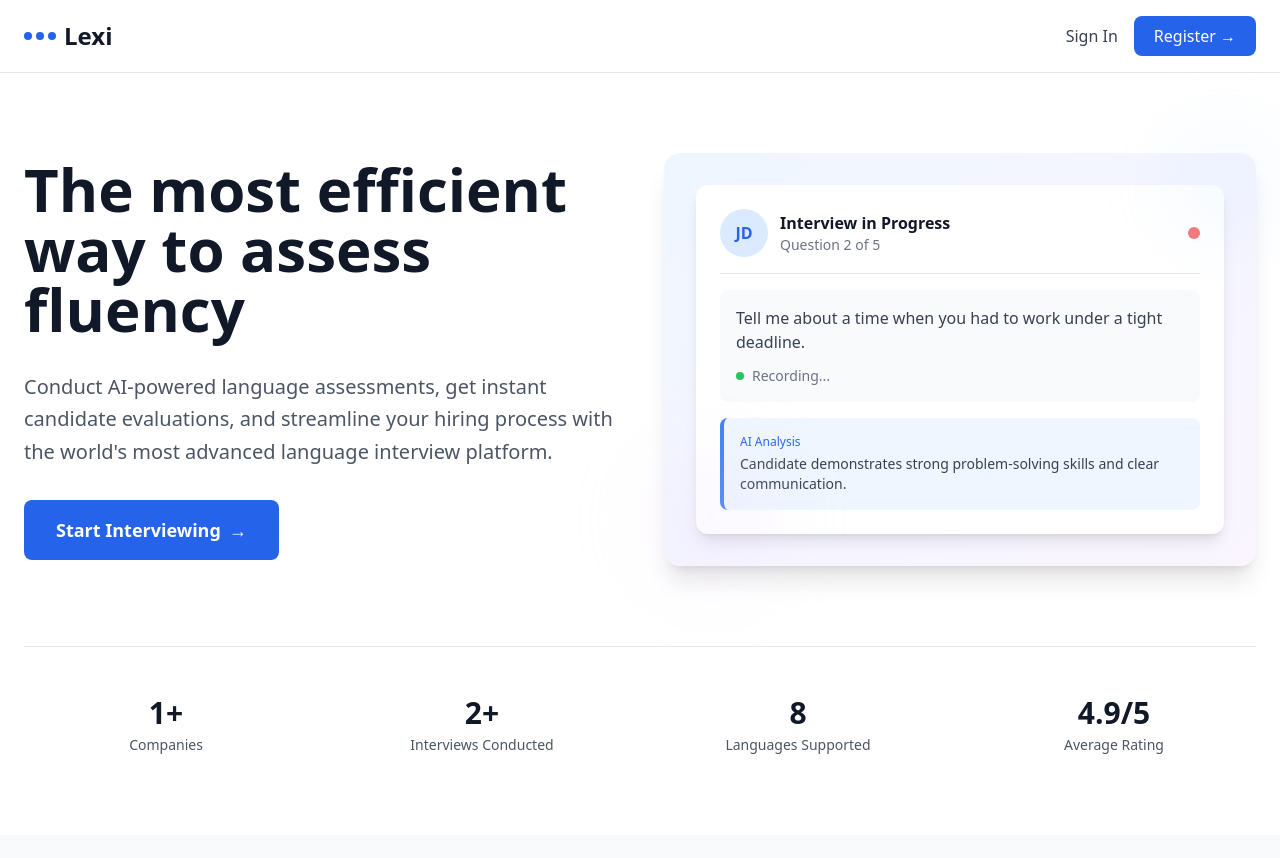
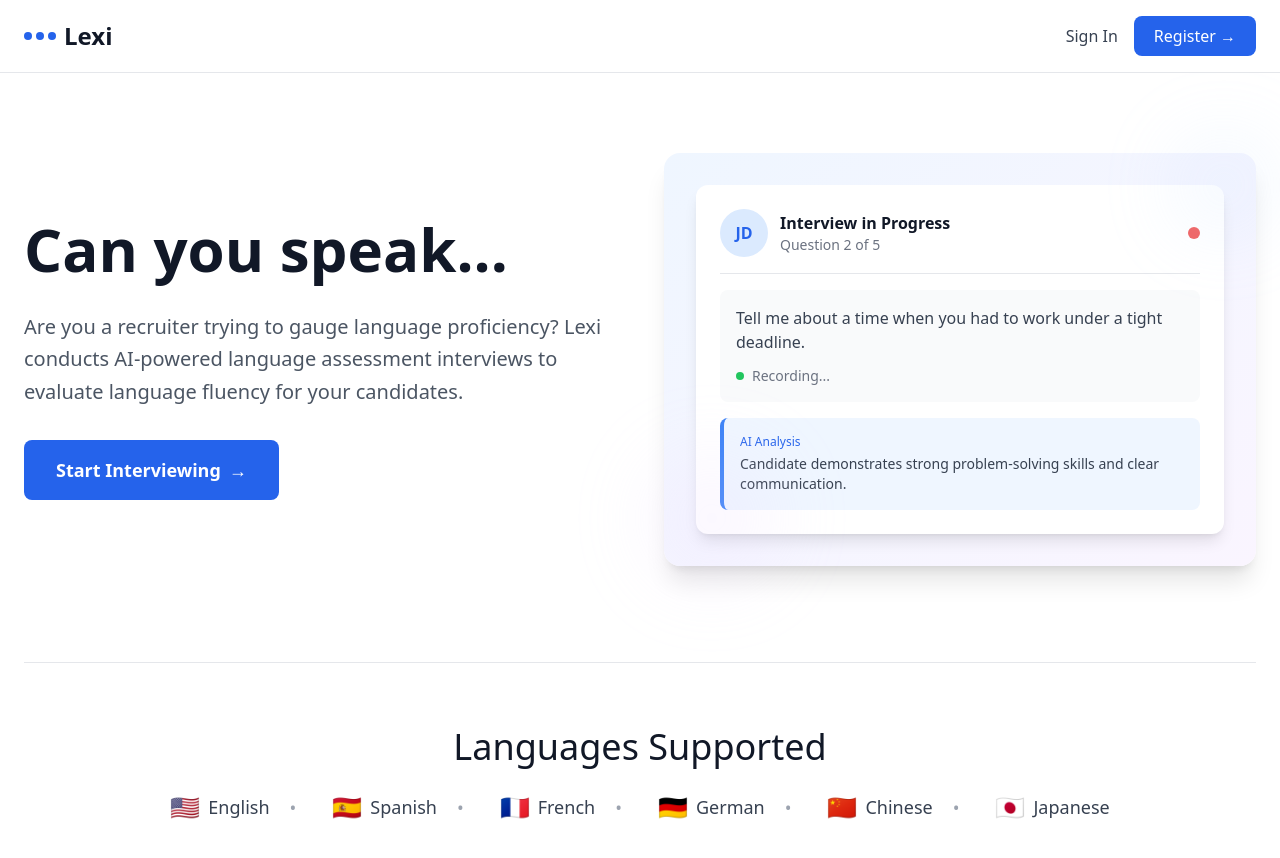
Before and after one commit to andrewc512/lexi, a Next.js app in the folder frontend/: page / in a window 1280 px wide. Shown: the top 858 px of the page. Before the commit the page ends 835 px from the top, so only its background shows below. Built offline with nearby package versions, Linux system fonts and the light colour scheme.

Commit message:
edited jargon

```diff
--- a/frontend/app/page.tsx
+++ b/frontend/app/page.tsx
@@ -1,4 +1,14 @@
 import Link from "next/link";
+import { SUPPORTED_LANGUAGES } from "@/types/language";
+
+const LANGUAGE_FLAGS: Record<string, string> = {
+  en: "🇺🇸",
+  es: "🇪🇸",
+  fr: "🇫🇷",
+  de: "🇩🇪",
+  zh: "🇨🇳",
+  ja: "🇯🇵",
+};
 
 export default function HomePage() {
   return (
@@ -40,10 +50,10 @@
           {/* Left Section - Content */}
           <div className="space-y-8">
             <h1 className="text-5xl md:text-6xl font-bold text-gray-900 leading-tight">
-              The most efficient way to assess fluency
+              Can you speak...
             </h1>
             <p className="text-xl text-gray-600 leading-relaxed">
-              Conduct AI-powered language assessments, get instant candidate evaluations, and streamline your hiring process with the world's most advanced language interview platform.
+              Are you a recruiter trying to gauge language proficiency? Lexi conducts AI-powered language assessment interviews to evaluate language fluency for your candidates.
             </p>
             <div className="flex flex-col sm:flex-row gap-4 items-start sm:items-center">
               <Link
@@ -99,24 +109,20 @@
           </div>
         </div>
 
-        {/* Trust Indicators */}
-        <div className="mt-20 pt-12 border-t border-gray-200">
-          <div className="grid grid-cols-2 md:grid-cols-4 gap-8 text-center">
-            <div>
-              <div className="text-3xl font-bold text-gray-900">1+</div>
-              <div className="text-sm text-gray-600 mt-1">Companies</div>
-            </div>
-            <div>
-              <div className="text-3xl font-bold text-gray-900">2+</div>
-              <div className="text-sm text-gray-600 mt-1">Interviews Conducted</div>
-            </div>
-            <div>
-              <div className="text-3xl font-bold text-gray-900">8</div>
-              <div className="text-sm text-gray-600 mt-1">Languages Supported</div>
-            </div>
-            <div>
-              <div className="text-3xl font-bold text-gray-900">4.9/5</div>
-              <div className="text-sm text-gray-600 mt-1">Average Rating</div>
+        {/* Languages Supported */}
+        <div className="mt-24 pt-16 pb-16 border-t border-gray-200">
+          <div className="text-center space-y-6">
+            <h2 className="text-3xl md:text-4xl text-gray-900">Languages Supported</h2>
+            <div className="flex flex-wrap justify-center items-center gap-x-6 gap-y-3 text-lg text-gray-700">
+              {SUPPORTED_LANGUAGES.map((lang, index) => (
+                <span key={lang.code} className="font-medium flex items-center gap-2">
+                  <span className="text-2xl">{LANGUAGE_FLAGS[lang.code]}</span>
+                  {lang.name}
+                  {index < SUPPORTED_LANGUAGES.length - 1 && (
+                    <span className="mx-3 text-gray-400">•</span>
+                  )}
+                </span>
+              ))}
             </div>
           </div>
         </div>
```
